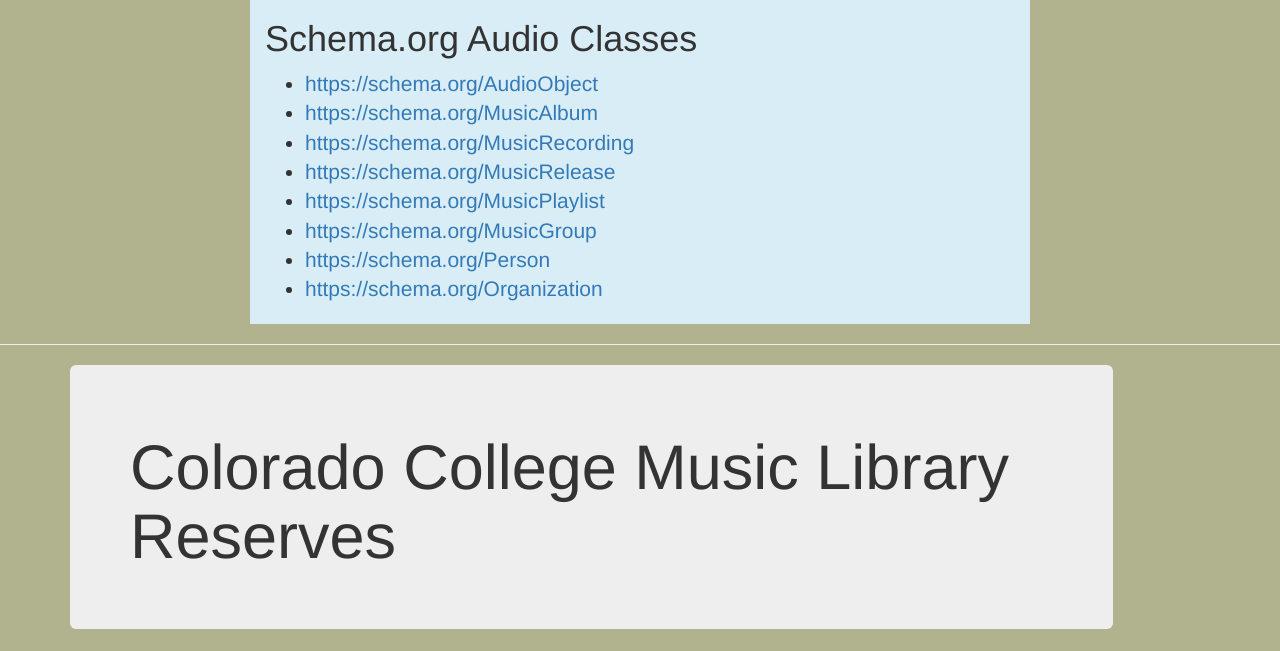
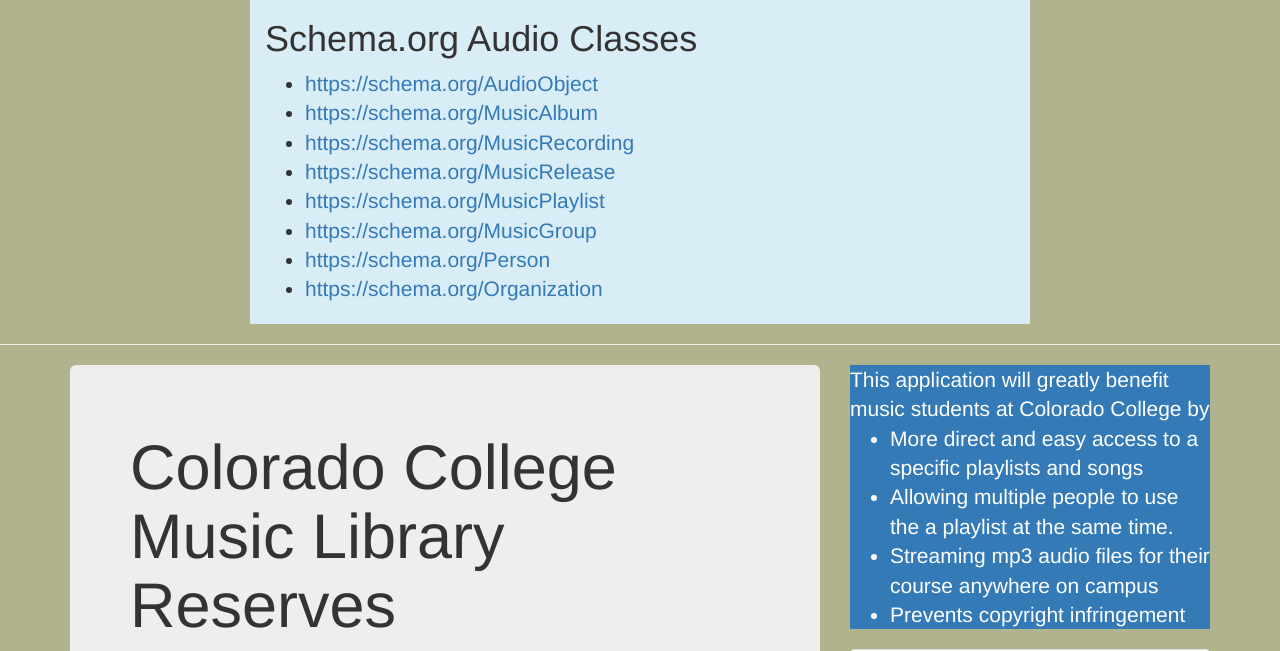
Before and after one commit to jermnelson/ccc-forum-2015, a Flask app: page / in a window 1280 px wide. Shown: the part 5849-6500 px from the top of the page. Run offline with Flask 2, Linux system fonts and the light colour scheme; some libraries are stand-ins or nearby versions.

Commit message:
Added Ximena changes

```diff
--- a/templates/slides/music-library-reserves.html
+++ b/templates/slides/music-library-reserves.html
@@ -1,13 +1,76 @@
 <section class="container" id='music-library-reserves'>
  <div class="row">
-  <section class="col-md-11">
+  <section class="col-md-8">
    <div class="jumbotron">
     <h1>Colorado College Music Library Reserves</h1>
+    <p class="lead">
+     To organize our application we created classes and their
+     properties using Schema.org. This makes it easy for our
+     staff to control and organize playlists and upload them
+     to the College's content management system "Canvas".
+    </p>
+   </div>
+  <div class="panel panel-default">
+   <section class="panel-body">
+     <ul class="lead">
+      <li>We created and added unit tests</li>
+      <li>In order to reduce any copyright issues, the website requires an
+      ID number and password for only the enrolled students in the specific
+      music course. No one else is allowed access to the Mp3 recordings and
+      even once the student is no longer enrolled in the class, they won't
+      have access to the playlists anymore.</li>
+     <li>This update will greatly benefit music students at Colorado College by
+       <ul>
+         <li>More direct and easy access to a specific playlists and songs</li>
+         <li>Allowing multiple people to use the a playlist at the same time.</li>
+         <li>Streaming mp3 audio files for their course anywhere on campus</li>
+         <li>Prevents copyright infringement</li>
+       </ul>
+     </li>
+  </div>
+
+  </section>
+  <section class="col-md-4">
+   <div class="bg-primary lead">
+    This application will greatly benefit music students at
+    Colorado College by
+   <ul>
+    <li>More direct and easy access to a specific playlists and songs</li>
+    <li>Allowing multiple people to use the a playlist at the same time.</li>
+    <li>Streaming mp3 audio files for their course anywhere on campus</li>
+    <li>Prevents copyright infringement</li>
+   </ul>
+   </div>
+   <div class="panel panel-default">
+    <section class="panel-body">
+    <p class="lead">
+    We used the following classes:
+    </p>
+   <ul class="lead">
+    <li>AudioObject</li>
+    <li>MusicPlaylist</li>
+    <li>MusicRecording</li>
+    <li>Music Group</li>
+    <li>Person</li>
+   </ul>
+   <p class="lead">
+    Properties in each class include but are not limited to:
+   </p>
+  <ul class="lead">
+    <li>Creator</li>
+    <li>Type</li>
+  </ul>
+  </section>
+
    </div>
   </section>
-  <div class="col-md-4">
-
-  </div>
-
  </div>
+<div class="row">
+ <section class="col-md-8">
+ </section>
+ <section class="col-md-4">
+ </section>
+ <section class="col-md-4">
+ </section>
+</div>
 </section>
```
